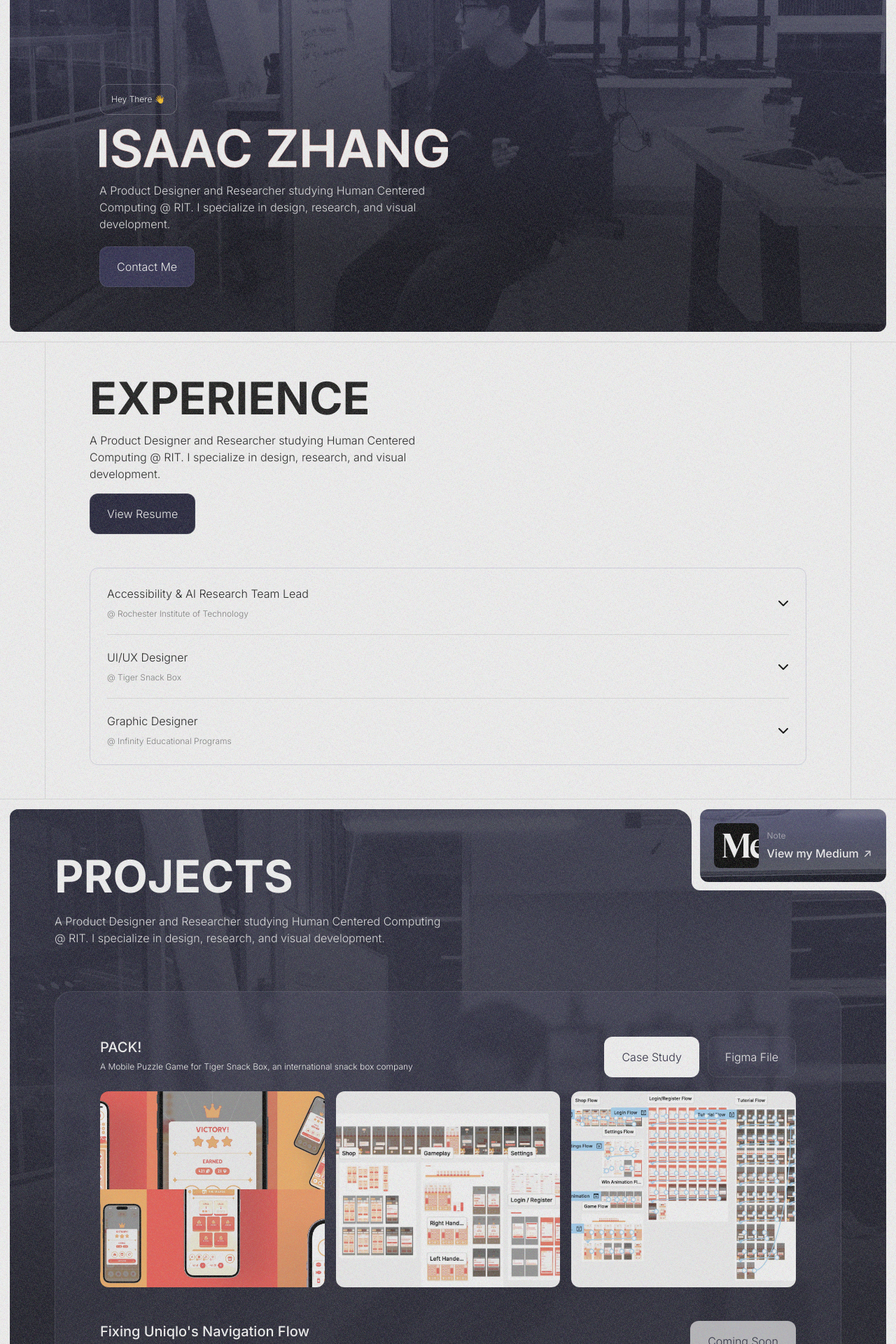
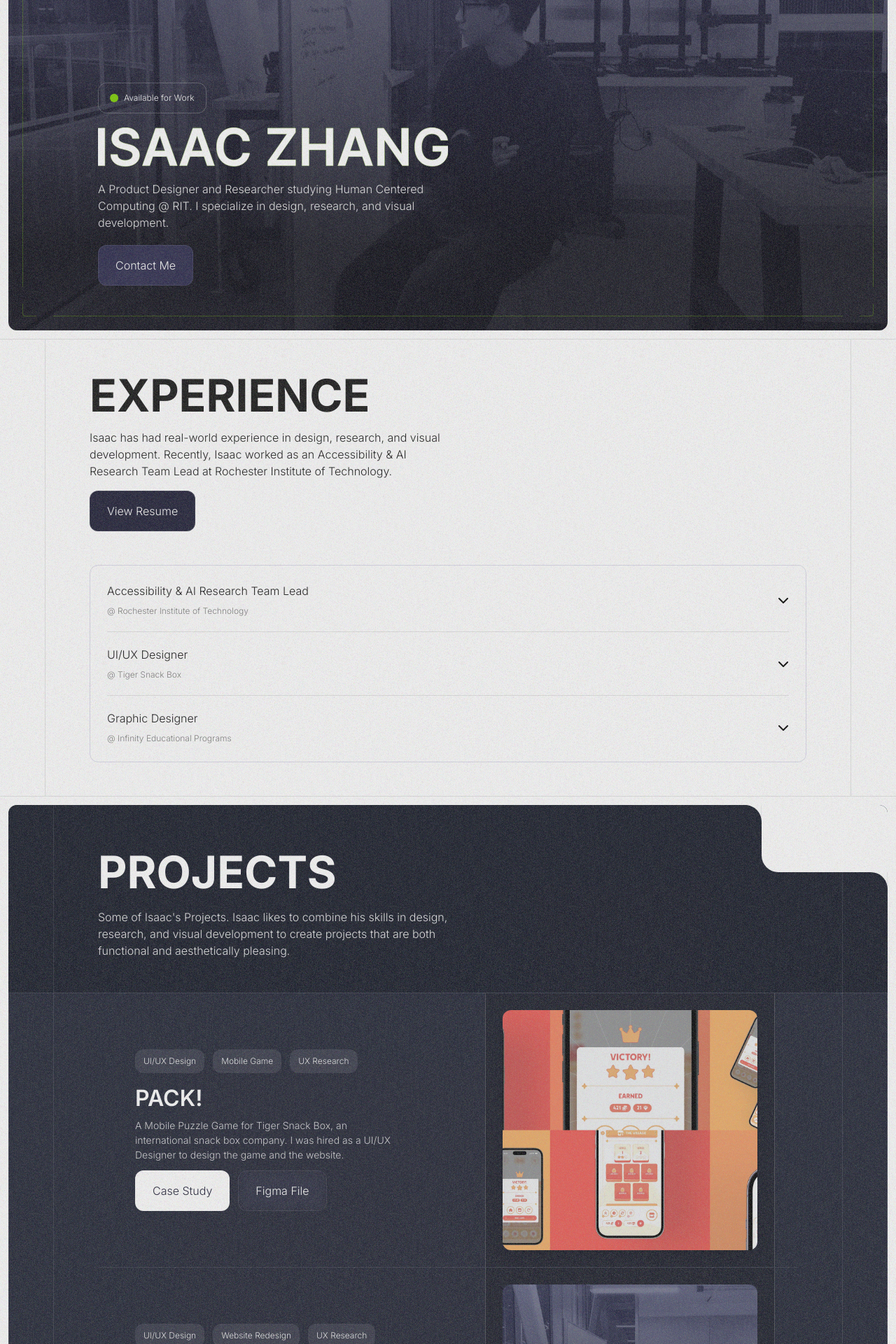
Before and after one commit to isaac-zhng/portfolio, a Next.js app: page / in a window 1280 px wide. Shown: the part 260-2180 px from the top of the page at 70% size. Built offline with nearby package versions, Linux system fonts and the light colour scheme.

Commit message:
updated work

```diff
--- a/src/app/Component/Animatedname.js
+++ b/src/app/Component/Animatedname.js
@@ -52,7 +52,7 @@ const Animatedname = ({ className, fill = "white" }) => {
         <motion.path
           key={i}
           d={d}
-          stroke="#ff5c3b"
+          stroke="oklch(76.8% 0.233 130.85)"
           strokeWidth={1.5}
           fill="transparent"
           initial={{ pathLength: 0, opacity: 0 }}
--- a/src/app/Component/Animation.js
+++ b/src/app/Component/Animation.js
@@ -40,6 +40,32 @@ const Animation = () => {
         }}
         className="w-full overflow-hidden dynamic-radius justify-end pb-[64px] relative xl:gap-[24px] gap-[12px]  flex-col flex  xl:px-[128px] lg:px-[64px] lg:pb-[64px] px-[32px]  bg-[url('/isaac.png')] bg-cover bg-center"
       >
+        <motion.div
+          initial={{ scale: 0, rotate: 90 }}
+          animate={{ scale: 1, rotate: 0 }}
+          transition={{
+            delay: 3,
+            type: "spring",
+            stiffness: 200,
+            damping: 40,
+          }}
+          className="absolute hidden lg:flex gap-[24px] opacity-30 justify-between items-center top-0 left-0 w-full h-full p-[20px]"
+        >
+          <div className="gap-[24px] h-full flex flex-col justify-between">
+            <div className=" border-l-1 border-t-1  border-lime-500 rounded-tl-[4px] w-[20px] h-[20px] " />
+            <div className="h-full w-[1px] bg-lime-500" />
+            <div className=" border-l-1 border-b-1  border-lime-500 rounded-bl-[4px] w-[20px] h-[20px] " />
+          </div>
+          <div className="h-full w-full flex flex-col justify-between">
+            <div className="h-[1px] w-full bg-lime-500" />
+            <div className="h-[1px] w-full bg-lime-500" />
+          </div>
+          <div className="gap-[24px] h-full items-end  flex flex-col justify-between ">
+            <div className=" border-r-1 border-t-1  border-lime-500 rounded-tr-[4px] w-[20px] h-[20px] " />
+            <div className="h-full w-[1px] bg-lime-500" />
+            <div className=" border-r-1 border-b-1  border-lime-500 rounded-br-[4px] w-[20px] h-[20px] " />
+          </div>
+        </motion.div>
         <motion.div
           initial={{ scale: 0 }}
           animate={{ scale: 1 }}
@@ -84,9 +110,11 @@ const Animation = () => {
               stiffness: 200,
               damping: 40,
             }}
-            className=" border border-white/24 text-[12px] w-fit px-[16px] py-[12px] rounded-[12px] text-white flex items-center justify-center"
+            className=" border border-white/24 text-[12px] gap-[8px] w-fit px-[16px] py-[12px] rounded-[12px] text-white flex items-center justify-center"
           >
-            Hey There 👋
+            <div className="w-[12px] aspect-square rounded-full bg-lime-500" />
+            {/* Hey There 👋 */}
+            Available for Work
           </motion.div>
 
           <motion.div
--- a/src/app/Component/Backtop.js
+++ b/src/app/Component/Backtop.js
@@ -7,7 +7,7 @@ const Backtop = () => {
       className="flex items-center p-[20px] flex-col rounded-[12px] group cursor-pointer text-white  overflow-hidden bg-[url('/musicbg.png')] bg-cover bg-center justify-center gap-[12px]"
     >
       <Arrow />
-      <p>To Top</p>
+      {/* <p>To Top</p> */}
     </a>
   );
 };
--- a/src/app/Component/Footer.js
+++ b/src/app/Component/Footer.js
@@ -10,7 +10,7 @@ import Animatedname from "./Animatedname";
 const Footer = () => {
   return (
     <div className="xl:p-[12px] lg:p-[12px] md:p-[12px]">
-      <footer className="z-[1] relative px-[32px] lg:px-[64px] py-[40px] xl:py-[64px] gap-[128px] md:rounded-[8px] xl:rounded-[12px] overflow-hidden  flex flex-col bg-[url('/isaac.png')] bg-cover bg-center justify-center text-[14px]  items-center text-white gap-[28px]">
+      <footer className="z-[1] relative px-[32px] lg:px-[64px] xl:px-[128px]  py-[40px] xl:gap-[128px] xl:py-[64px]  md:rounded-[8px] xl:rounded-[12px] overflow-hidden  flex flex-col bg-[url('/isaac.png')] bg-cover bg-center justify-center text-[14px]  items-center text-white gap-[64px]">
         <div className="absolute top-0 left-0 w-full h-full bg-[#1D1D28]/0 pointer-events-none" />
         <div className="hidden z-20 items-end md:flex absolute bottom-0 right-0">
           <Rounded
--- a/src/app/Component/Mediancard.js
+++ b/src/app/Component/Mediancard.js
@@ -3,8 +3,7 @@ const Mediancard = () => {
     <a
       href="https://medium.com/@iz5183"
       target="_blank"
-      rel="noopener noreferrer"
-      className="flex items-center  rounded-[12px] group cursor-pointer text-white  overflow-hidden bg-[url('/musicbg.png')] bg-cover bg-center justify-center gap-[12px]"
+      className="flex items-center  rounded-[12px] group cursor-pointer text-white  overflow-hidden bg-gray-800 bg-cover bg-center justify-center gap-[12px]"
     >
       <div className="p-[20px] flex items-center justify-center gap-[12px]">
         <div className="w-[64px] h-[64px] bg-[url('/medium.png')] bg-cover bg-center rounded-[8px]" />
--- a/src/app/Component/Project.js
+++ b/src/app/Component/Project.js
@@ -1,10 +1,28 @@
-const Project = ({ imgsrc, header, text, link, comingSoon, figmaLink }) => {
+const Project = ({
+  imgsrc,
+  header,
+  text,
+  link,
+  comingSoon,
+  figmaLink,
+  tags,
+}) => {
   return (
-    <div className="flex flex-col gap-[20px]">
-      <div className="px-[32px] xl:px-[64px] flex xl:flex-row xl:justify-between flex-col gap-[12px]">
+    <div className="flex flex-col lg:flex-row px-[32px] lg:px-[64px] xl:px-[32px] lg:gap-[108px]">
+      <div className="lg:w-1/2 py-[32px] md:py-[48px] lg:py-[80px]   xl:px-[20px] flex flex-col gap-[12px]">
+        <div className="flex gap-[12px]">
+          {tags.map((tag) => (
+            <div
+              key={tag}
+              className="text-[12px] px-[12px] py-[8px] bg-white/10 rounded-[12px] w-fit text-white/90"
+            >
+              {tag}
+            </div>
+          ))}
+        </div>
         <div className="flex flex-col gap-[4px]">
-          <h3 className="text-[20px] font-medium">{header}</h3>
-          <p className="text-[12px] ">{text}</p>
+          <h3 className="text-[32px] font-semibold">{header}</h3>
+          <p className="text-[14px] text-white/80 ">{text}</p>
         </div>
         <div className="flex gap-[12px]">
           {!comingSoon ? (
@@ -37,7 +55,7 @@ const Project = ({ imgsrc, header, text, link, comingSoon, figmaLink }) => {
               href={figmaLink}
               target="_blank"
               rel="noopener noreferrer"
-              className="text-white  border-white border group gap-[0px] hover:gap-[8px] transition-all duration-300 border-white/10 backdrop-blur-sm w-fit px-[24px] py-[16px] rounded-[12px]  flex items-center justify-center"
+              className="text-white   border group gap-[0px] hover:gap-[8px] transition-all duration-300 border-white/10 backdrop-blur-sm w-fit px-[24px] py-[16px] rounded-[12px]  flex items-center justify-center"
             >
               Figma File
               <span className="group-hover:scale-100 scale-0 text-[0px] group-hover:text-[16px] transition-all duration-300">
@@ -47,29 +65,21 @@ const Project = ({ imgsrc, header, text, link, comingSoon, figmaLink }) => {
           )}
         </div>
       </div>
-      {!comingSoon && (
-        <div className="relative">
-          {/* <div className="top-1/2 opacity-24 z-[20] -translate-y-1/2 w-[32px] h-[32px] bg-[#5A56A2] rounded-[12px] flex items-center justify-center right-[24px]  absolute">
-            <i className="fa-solid fa-arrow-right"></i>
-          </div> */}
-          <div className="overflow-x-scroll  relative scrollbar-hide ">
-            <div className="gap-[16px] px-[32px] xl:px-[64px] w-fit flex">
-              {imgsrc.map((img, index) => (
-                <div
-                  key={index}
-                  className="w-[300px] xl:w-full h-[280px] bg-black/80 rounded-[12px]"
-                >
-                  <img
-                    src={img}
-                    alt={header}
-                    className="w-full h-full object-cover rounded-[12px]"
-                  />
-                </div>
-              ))}
-            </div>
+      <div className="lg:w-1/2 relative flex overflow-hidden md:p-[24px] md:bg-black/20 md:rounded-t-[12px] lg:rounded-none lg:border-l lg:border-r border-white/20">
+        <div className="inset-[24px] z-4000 absolute bg-gray-500/5" />
+        {imgsrc ? (
+          <img
+            src={imgsrc}
+            alt={header}
+            className=" object-cover flex-1 h-[240px] md:h-[280px] lg:h-full shadow-lg xl:rounded-[12px] rounded-t-[8px] z-[3000] "
+          />
+        ) : (
+          <div className="flex-1 bg-[url('/isaac.png')] h-[240px] md:h-[280px] lg:h-full  flex-col gap-[12px] bg-cover bg-center rounded-[12px] flex items-center justify-center">
+            <i className="fa-solid fa-lock text-white text-[32px]"></i>
+            <p className="shadow-lg">Project Coming Soon</p>
           </div>
-        </div>
-      )}
+        )}
+      </div>
     </div>
   );
 };
--- a/src/app/Experiencesection.js
+++ b/src/app/Experiencesection.js
@@ -1,5 +1,6 @@
 "use client";
 import Experience from "./Component/Experience";
+import { motion } from "framer-motion";
 const Experiencesection = () => {
   return (
     <div
@@ -7,15 +8,36 @@ const Experiencesection = () => {
       className="py-[32px] lg:py-[48px] relative bg-white lg:px-[64px] xl:px-[128px] px-[32px] font-light flex border-t border-b border-black/10 flex-col gap-[48px]"
     >
       <div className="absolute top-0  hidden xl:block left-0 w-full h-full px-[64px] pointer-events-none">
-        <div className="w-full h-full border-l border-r border-black/10"></div>
+        <motion.div
+          initial={{
+            scaleY: 0,
+            width: 0,
+            borderTopWidth: 1,
+            borderBottomWidth: 1,
+          }}
+          whileInView={{
+            scaleY: 1,
+            width: "100%",
+            borderTopWidth: 0,
+            borderBottomWidth: 0,
+          }}
+          transition={{
+            type: "spring",
+            stiffness: 200,
+            damping: 40,
+          }}
+          viewport={{ once: true, amount: 1 }}
+          className="border-l border-r h-full origin-center border-black/10 "
+        ></motion.div>
       </div>
       <div className="flex flex-col md:gap-[16px] gap-[20px]">
         <h2 className="text-[32px] xl:text-[64px] leading-none font-bold">
-          EXPERIENCE{" "}
+          EXPERIENCE
         </h2>
         <p className="text-black/90 md:w-1/2">
-          A Product Designer and Researcher studying Human Centered Computing @
-          RIT. I specialize in design, research, and visual development.
+          Isaac has had real-world experience in design, research, and visual
+          development. Recently, Isaac worked as an Accessibility & AI Research
+          Team Lead at Rochester Institute of Technology.
         </p>
         <a
           href="/isaac_ux_resume.pdf"
@@ -37,26 +59,33 @@ const Experiencesection = () => {
           underline
         >
           <p className="text-[14px] text-black/50">
-            Led a 5+ member research team at RIT investigating how AI tools
+            At Rochester Institute of Technology, I led a multidisciplinary
+            research team of over five members exploring how AI tools can
             enhance accessibility for ESL, deaf/hard-of-hearing, and
-            neurodivergent students. Authored and structured 60% of a research
-            paper focusing on AI-driven support for DHH learners. Coordinated
-            collaboration across 3+ research teams and 2 faculty advisors to
-            align accessibility research goals. Contributed to a project that
-            advanced institutional understanding of inclusive AI applications,
-            influencing 4 ongoing accessibility initiatives.
+            neurodivergent students. I co-authored the foundational writing and
+            structure of a research paper focusing on how AI can specifically
+            support DHH students in classroom settings. My work involved
+            synthesizing data from literature, surveys, and interviews to
+            identify barriers in existing tools. I collaborated with professors
+            and fellow researchers to refine experimental design and ensure
+            academic rigor. This role strengthened my leadership, research
+            communication, and accessibility-focused design skills.
           </p>
         </Experience>
         <div className="w-full h-[1px] bg-black/10" />
         <Experience header="UI/UX Designer" text="@ Tiger Snack Box">
           <p className="text-[14px] text-black/50">
-            Conducted a UX case study that improved the usability of Tiger Snack
-            Box’s mobile game, increasing task completion speed by 23%. Designed
-            and distributed a survey gathering 30+ user responses, identifying
-            three key usability pain points and design opportunities. Analyzed
-            10+ competitor games to benchmark interface trends and inform design
-            strategy. Delivered insights that boosted user engagement and visual
-            appeal across the game’s main interface.
+            At Tiger Snack Box, I led a user experience research initiative for
+            the company’s mobile puzzle game, PACK!, designed to extend the
+            brand’s identity through interactive engagement. I conducted a full
+            UX case study identifying user pain points, creating actionable
+            design solutions, and testing prototypes. I distributed and analyzed
+            a user survey with 30+ participants to evaluate usability and
+            aesthetics, revealing key insights into user flow efficiency and
+            visual clarity. My competitive analysis of similar games informed
+            redesigns that improved timed user flows by 23%. This role deepened
+            my understanding of user-centered design and iterative testing in a
+            real-world product context.
           </p>
         </Experience>
         <div className="w-full h-[1px] bg-black/10" />
@@ -65,14 +94,16 @@ const Experiencesection = () => {
           text="@ Infinity Educational Programs"
         >
           <p className="text-[14px] text-black/50">
-            Produced 100+ digital and print graphics, including social media
-            campaigns, flyers, and web banners, maintaining 100% brand
-            consistency across platforms. Increased social media engagement by
-            18% through optimized layouts and cohesive visual systems.
-            Collaborated with a 4-person product team to accelerate design
-            delivery, reducing asset turnaround time by 25%. Supported multiple
-            marketing campaigns that enhanced brand visibility across email and
-            social platforms.
+            At Infinity Educational Programs, I designed digital and print
+            marketing materials that supported brand communication across
+            multiple platforms. Using Adobe Illustrator and Photoshop, I
+            produced graphics, infographics, and promotional ads optimized for
+            social media, email, and print. I maintained visual consistency
+            while adapting layouts to different media, ensuring cohesive
+            campaigns across channels. Collaboration with the product manager
+            and design team accelerated project turnaround and improved design
+            workflow efficiency. This experience honed my visual design,
+            branding, and cross-platform adaptation skills.
           </p>
         </Experience>
       </div>
--- a/src/app/Projectsection.js
+++ b/src/app/Projectsection.js
@@ -6,7 +6,7 @@ const Projectsection = () => {
   return (
     <motion.div
       initial={{ padding: "0px" }}
-      whileInView={{ padding: "var(--radius)" }}
+      whileInView={{ padding: "var(--spacing)" }}
       transition={{
         type: "spring",
         stiffness: 200,
@@ -14,49 +14,52 @@ const Projectsection = () => {
       }}
       viewport={{ once: true, amount: 0.2 }}
       id="projects"
-      className=" overflow-hidden bg-white dynamic-radius lg:rounded-b-[24px]"
+      className="relative overflow-hidden  bg-white  dynamic-spacing-project lg:rounded-b-[24px]"
     >
-      <div className="xl:px-[64px] lg:px-[64px] overflow-hidden relative xl:rounded-[12px] lg:py-[64px] xl:gap-[64px] lg:gap-[48px] flex flex-col  bg-[url('/isaac.png')] bg-cover bg-center">
+      <div className="  overflow-hidden relative lg:rounded-[12px] lg:py-[64px]  lg:gap-[48px] flex flex-col  bg-gray-900 bg-cover bg-center">
+        <div className="absolute z-4000 top-0  hidden xl:block left-0 w-full h-full px-[64px] pointer-events-none">
+          <div className="w-full h-full border-l border-r border-white/10"></div>
+        </div>
         <div className="absolute top-0 left-0 w-full h-full bg-[#1D1D28]/60 pointer-events-none" />
-        <div className="hidden z-20  xl:flex absolute top-0 right-0">
+        <div className="hidden z-20  lg:flex absolute top-0 right-0">
           <Rounded width={24} height={24} fill="white" />
           <div className="relative items-end flex flex-col">
-            <div className=" bg-white pl-[12px] pb-[12px] rounded-bl-[12px] ">
-              <Mediancard />
+            <div className=" bg-white pl-[12px] w-[180px] h-[96px] pb-[12px] rounded-bl-[24px] ">
+              {/* <Mediancard /> */}
             </div>
             <Rounded width={24} height={24} fill="white" />
           </div>
         </div>
-        <div className="py-[32px] lg:py-[0px] xl:gap-[20px]  z-1   text-white lg:px-[0px] px-[32px] font-light flex flex-col gap-[16px]">
+
+        <div className="py-[32px] lg:py-[0px] xl:gap-[20px]  z-1   text-white xl:px-[128px] lg:px-[64px] px-[32px] font-light flex flex-col gap-[16px]">
           <h2 className="text-[32px] xl:text-[64px] leading-none font-bold">
             PROJECTS{" "}
           </h2>
           <p className="text-white/90 md:w-1/2">
-            A Product Designer and Researcher studying Human Centered Computing
-            @ RIT. I specialize in design, research, and visual development.
+            Some of Isaac&apos;s Projects. Isaac likes to combine his skills in
+            design, research, and visual development to create projects that are
+            both functional and aesthetically pleasing.
           </p>
         </div>
-        <div className=" xl:gap-[48px] xl:py-[64px] xl:border z-1 border-white/10 bg-[#8B8EAC]/10 backdrop-blur-xs lg:rounded-[16px] xl:rounded-[24px] py-[32px] flex flex-col gap-[20px] font-light text-white ">
+        <div className="xl:px-[128px]  xl:border 3-[3000] border-white/10 bg-[#8B8EAC]/10 backdrop-blur-xs   flex flex-col font-light text-white ">
           <Project
             imgsrc={[
               "/Pack/cover1.png",
-              "/Pack/cover2.png",
-              "/Pack/cover3.png",
+              //   "/Pack/cover2.png",
+              //   "/Pack/cover3.png",
             ]}
             header="PACK!"
-            text="A Mobile Puzzle Game for Tiger Snack Box, an international snack box company"
+            text="A Mobile Puzzle Game for Tiger Snack Box, an international snack box company. I was hired as a UI/UX Designer to design the game and the website."
             link="https://medium.com/@iz5183/pack-9956b14dfe0c"
             figmaLink="https://www.figma.com/design/ncwvxsxmQiO9UKTgyYNWeJ/PACK--Mobile-Game?node-id=302-84498&t=8lEYesEWfz0EjCzO-1"
+            tags={["UI/UX Design", "Mobile Game", "UX Research"]}
           />
+          <div className="w-full h-[1px] bg-white/10" />
           <Project
-            imgsrc={[
-              "/Pack/cover1.png",
-              "/Pack/cover2.png",
-              "/Pack/cover3.png",
-            ]}
             header="Fixing Uniqlo's Navigation Flow"
             text="A focused redesign on the current Uniqlo Wesbite"
             comingSoon
+            tags={["UI/UX Design", "Website Redesign", "UX Research"]}
           />
         </div>
       </div>
--- a/src/app/globals.css
+++ b/src/app/globals.css
@@ -71,7 +71,7 @@ body {
 
 @media (min-width: 1280px) {
   .dynamic-radius {
-    --radius: 14px; /* desktop */
+    --radius: 12px; /* desktop */
   }
 }
 
@@ -90,3 +90,13 @@ body {
     width: 100%;
   }
 }
+
+.dynamic-spacing-project {
+  --spacing: 12px;
+}
+
+@media (max-width: 768px) {
+  .dynamic-spacing-project {
+    --spacing: 0px;
+  }
+}
--- a/src/app/page.js
+++ b/src/app/page.js
@@ -64,7 +64,7 @@ export default function Home() {
   return (
     <div
       id="home"
-      className="relative max-w-[1440px]  bg-[#E3E5F6]    brightness-95  w-[100%] m-auto "
+      className="cursor-crosshair relative max-w-[1440px]  bg-[#E3E5F6]    brightness-95  w-[100%] m-auto "
     >
       <svg
         xmlns="http://www.w3.org/2000/svg"
```
Also changed, not shown: src/app/musicbg.png (renamed from public/musicbg.png).
